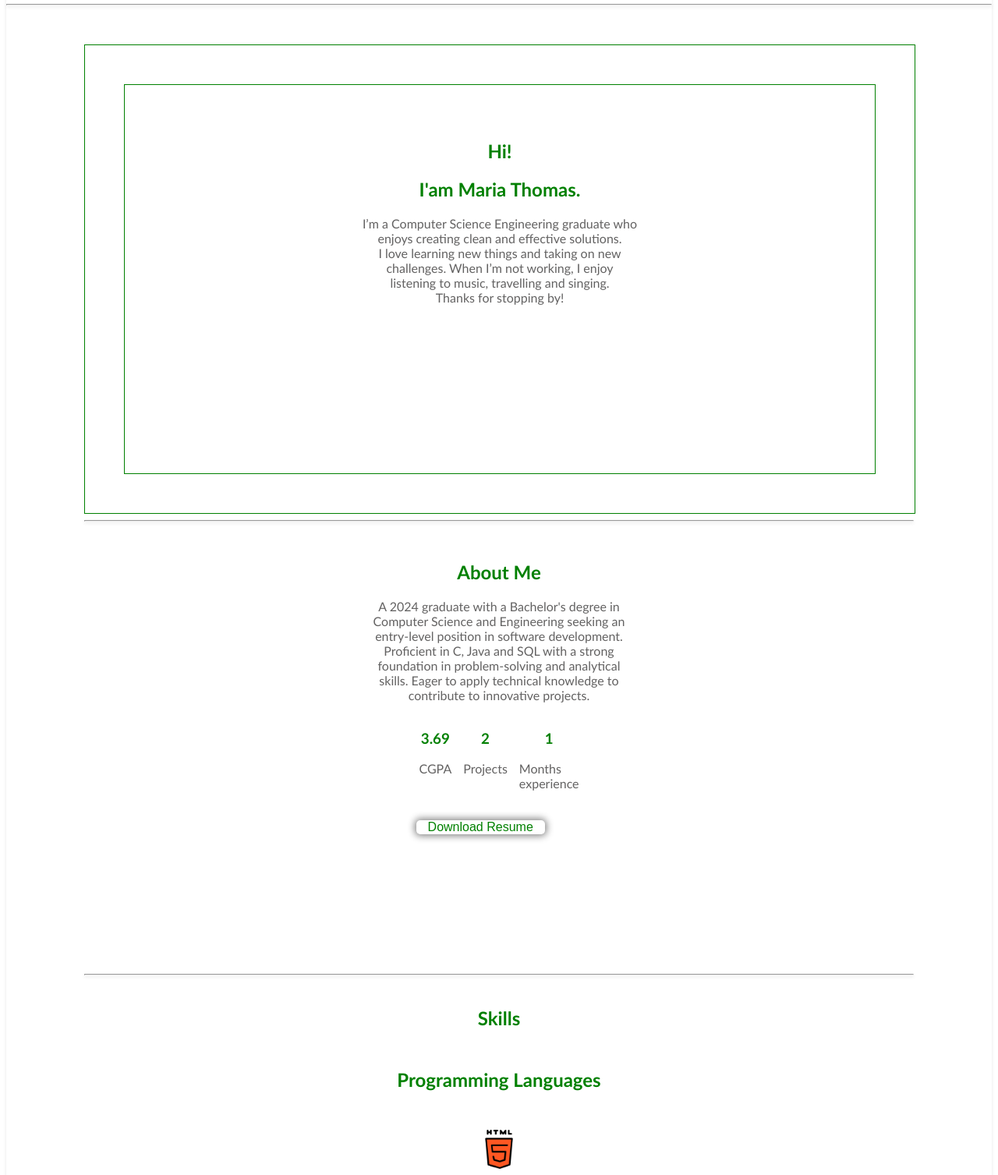
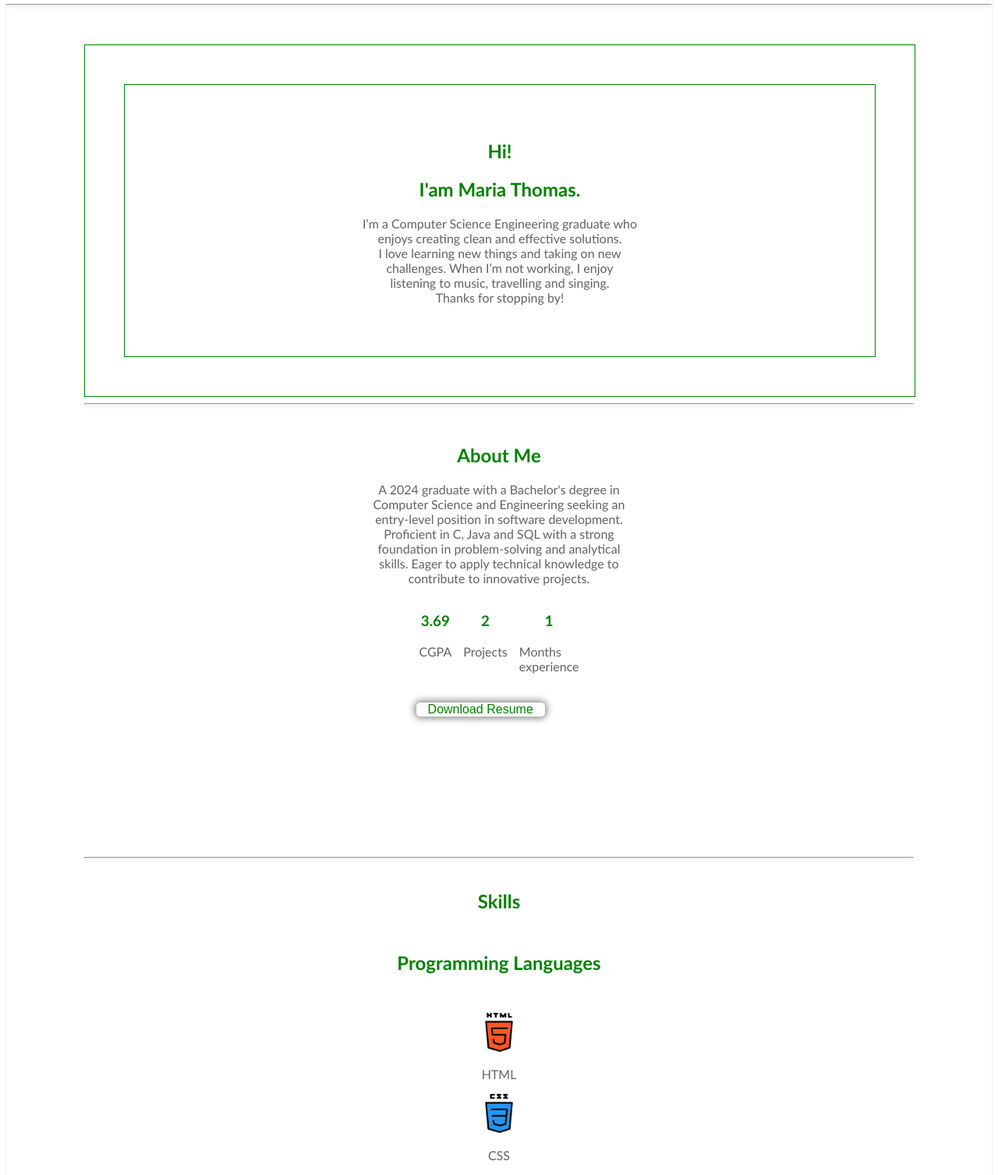
Before and after one commit to mariathecreator/my-profile, a plain HTML site: page index.html in a window 1280 px wide. Shown: the part 93-1600 px from the top of the page at 78% size. Drawn offline with Linux system fonts and the light colour scheme.

Commit message:
fifth commit

```diff
--- a/folio.css
+++ b/folio.css
@@ -86,7 +86,7 @@ ul {
 
 .intromain {
     color: green;
-    height: 75vh;
+    height: 100%;
     margin-top: 50px;
     width: 100%;
     gap: 10px;
@@ -154,7 +154,7 @@ button {
 .skillmain,
 .contactdiv {
     margin: 50px 0px;
-    height: 60vh;
+    height: 100%;
     text-align: center;
 
 }
```
